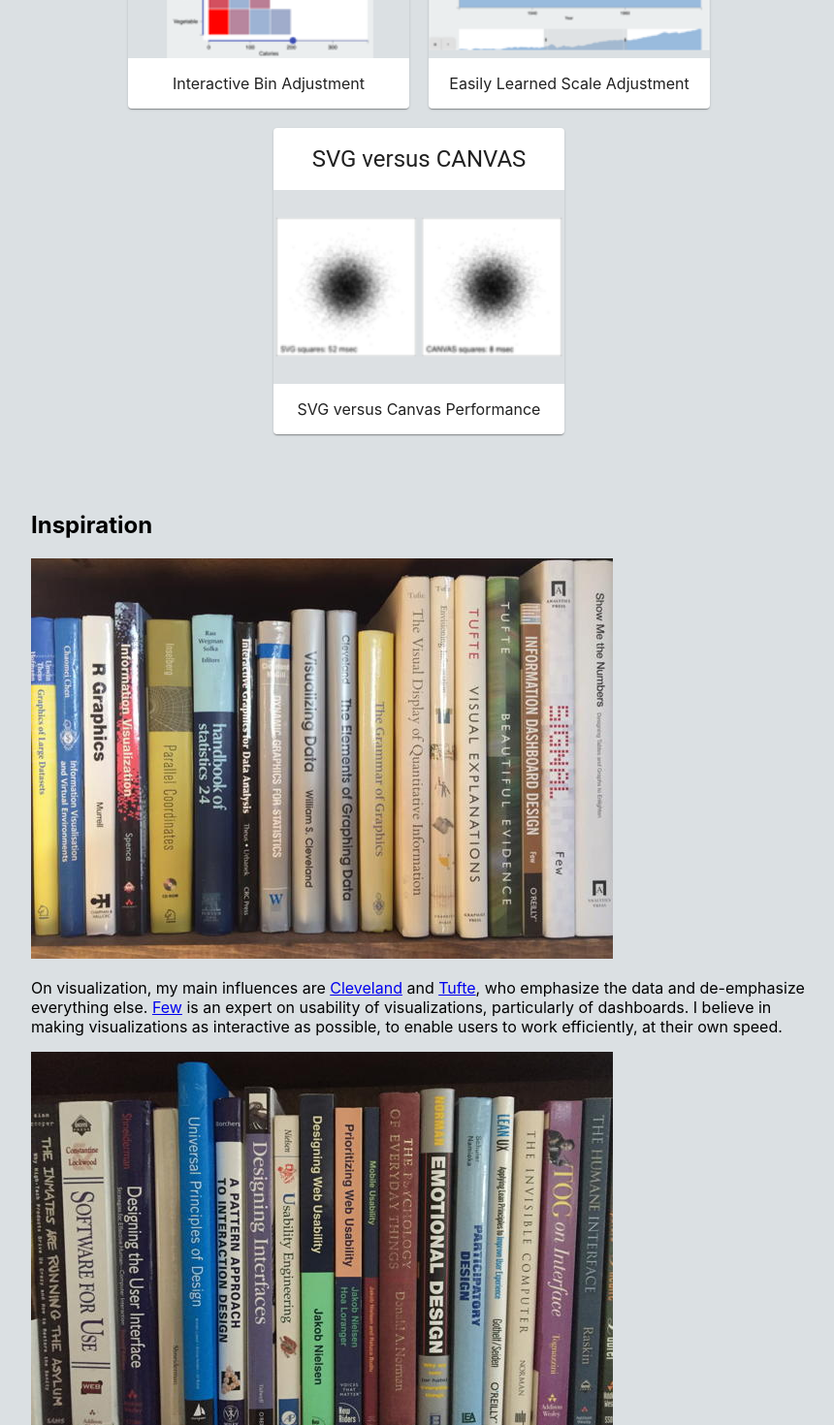
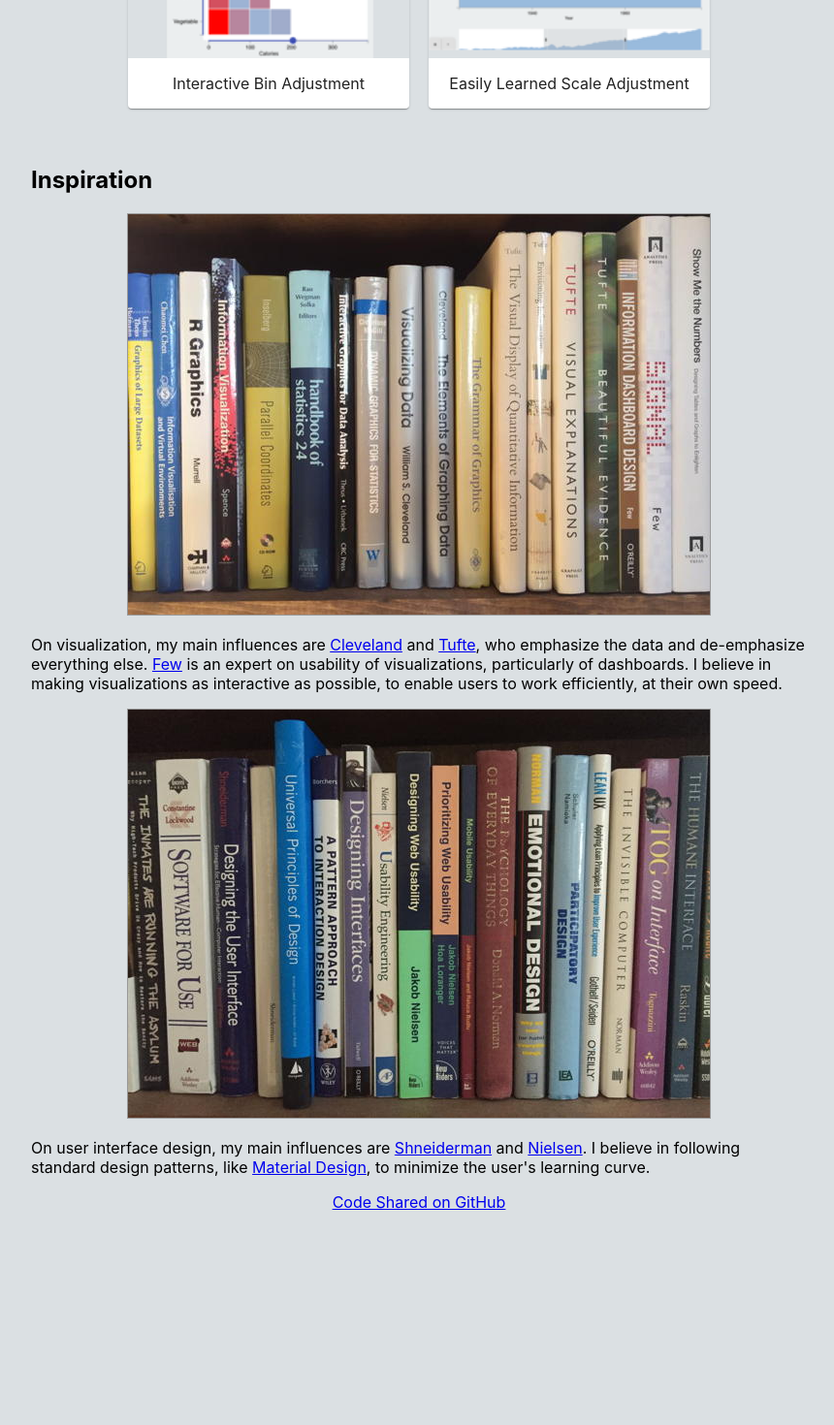
Before and after one commit to hemanrobinson/hemanrobinson.github.io, a React (Create React App) app: page / in a window 1280 px wide. Shown: the part 800-2270 px from the top of the page at 97% size, without its empty margins (208-1068 px from the left). After the commit the page ends 2060 px from the top, so only its background shows below. Built offline with nearby package versions, Linux system fonts and the light colour scheme.

Commit message:
consistent layout

```diff
--- a/src/App.css
+++ b/src/App.css
@@ -2,6 +2,12 @@
 div {
     text-align: center;
     gap: 20px;
+}
+img {
+  border: 1px solid #999999;
+}
+p.center {
+    text-align: center;
 }
 .App {
     text-align: center;
--- a/src/App.js
+++ b/src/App.js
@@ -31,27 +31,23 @@
                 <ReportCard title="Dynamic Binning"       href="https://hemanrobinson.github.io/bin/"           img="bin.png"        text="Interactive Bin Adjustment" />
                 <ReportCard title="Learnable Zooming"     href="https://hemanrobinson.github.io/zoom/"          img="zoom.png"       text="Easily Learned Scale Adjustment" />
             </div>
-            <div className="App One">
-                <ReportCard title="SVG versus CANVAS"     href="https://hemanrobinson.github.io/svg-canvas/"    img="svgcanvas.png"  text="SVG versus Canvas Performance" />
-            </div>
             <div className="Description">
                 <br />
-                <br />
-                <br />
                 <h2>Inspiration</h2>
-                <p>
+                <p className="center">
                     <img alt="Inspiration: Visualization" src="inspiration0.jpg"/>
                 </p>
                 <p>
                 On visualization, my main influences are <a href="https://www.stat.purdue.edu/~wsc/">Cleveland</a> and <a href="https://www.edwardtufte.com/tufte/">Tufte</a>, who emphasize the data and de-emphasize everything else.  <a href="https://www.perceptualedge.com">Few</a> is an expert on usability of visualizations, particularly of dashboards.  I believe in making visualizations as interactive as possible, to enable users to work efficiently, at their own speed.
                 </p>
-                <p>
+                <p className="center">
                     <img alt="Inspiration: Usability" src="inspiration1.jpg"/>
                 </p>
                 <p>
                 On user interface design, my main influences are <a href="http://www.cs.umd.edu/users/ben/">Shneiderman</a> and <a href="https://www.nngroup.com/people/jakob-nielsen/">Nielsen</a>.  I believe in following standard design patterns, like <a href="https://material.io">Material Design</a>, to minimize the user's learning curve.
                 </p>
             </div>
+            <a href="https://github.com/hemanrobinson/">Code Shared on GitHub</a>
         </div>
     );
 }
```
Also changed, not shown: 1 other file (tests, documents, lock files or other folders).
